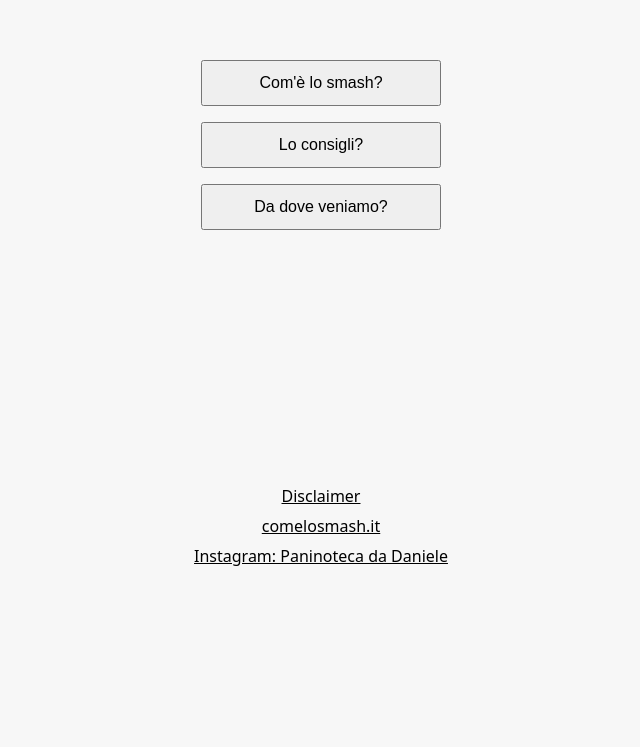
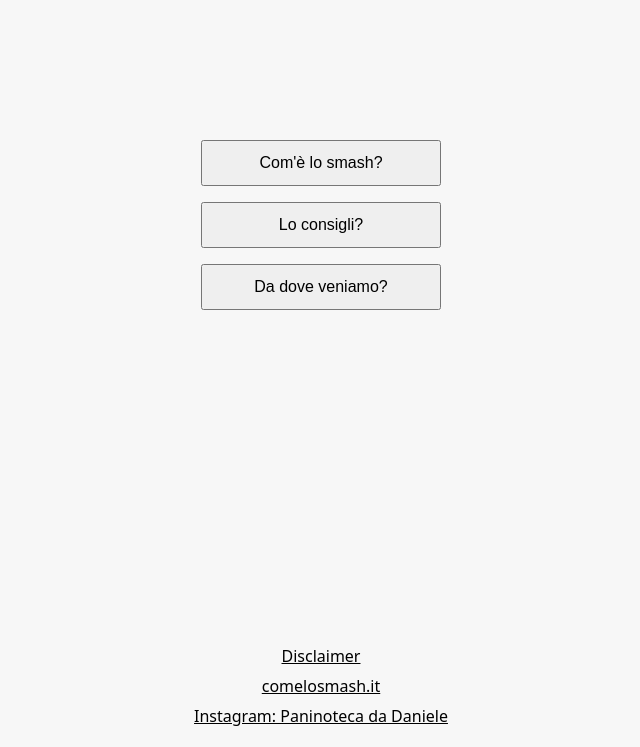
Before and after one commit to hermsluca/comelosmash, a website: page public/index.html in a window 1280 px wide. Shown: the part 191-938 px from the top of the page, without its empty margins (319-959 px from the left). Before the commit the page ends 800 px from the top, so only its background shows below. Drawn offline with Linux system fonts and the light colour scheme.

Commit message:
styles.css updated

```diff
--- a/public/css/styles.css
+++ b/public/css/styles.css
@@ -12,7 +12,7 @@ body {
 main {
   display: flex;
   flex-direction: column;
-  min-height: calc(100dvh - 10rem);
+  min-height: calc(100dvh);
   justify-content: center;
   align-items: center;
   margin: 0 auto;
```
